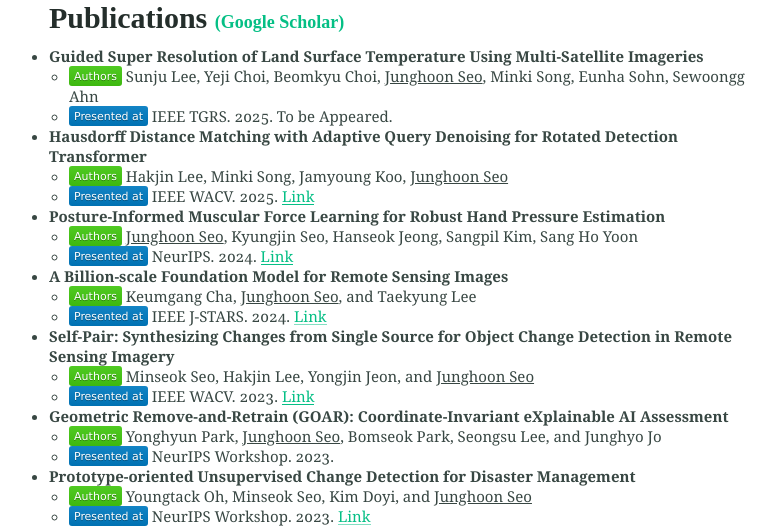
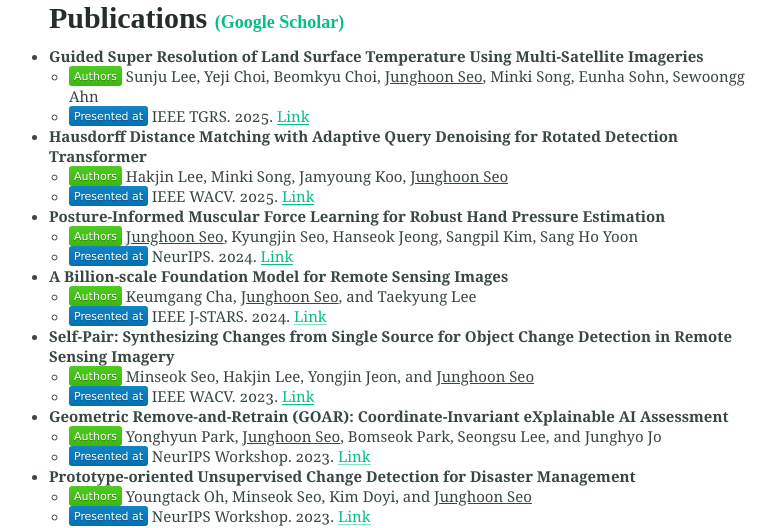
Before and after one commit to mikigom/mikigom.github.io, a Jekyll site: the page built from index.md, in a window 1280 px wide and 900 px high, scrolled down 780 px. Shown: the part 154-682 px from the top of the window, without its empty margins (234-1010 px from the left). Built offline with Jekyll 4.4.1, drawn with Linux system fonts in a browser that asks for light colours.

Commit message:
Update index.md

```diff
--- a/index.md
+++ b/index.md
@@ -28,7 +28,7 @@ Hi, I am the principal researcher of AI Robot Team at [PIT IN Corp.](https://pit
 ### Publications <span style="font-size:0.6em;">[(Google Scholar)](https://scholar.google.com/citations?user=9KBQk-YAAAAJ&hl=en)</span>
 * **Guided Super Resolution of Land Surface Temperature Using Multi-Satellite Imageries**
   - <img height="10" src="/assets/-Authors-brightgreen.svg"> Sunju Lee, Yeji Choi, Beomkyu Choi, <U>Junghoon Seo</U>, Minki Song, Eunha Sohn, Sewoongg Ahn
-  - <img height="10" src="/assets/-Presented%20at-blue.svg"> IEEE TGRS. 2025. To be Appeared.
+  - <img height="10" src="/assets/-Presented%20at-blue.svg"> IEEE TGRS. 2025. [Link](https://ieeexplore.ieee.org/document/11011314)
 * **Hausdorff Distance Matching with Adaptive Query Denoising for Rotated Detection Transformer**
   - <img height="10" src="/assets/-Authors-brightgreen.svg"> Hakjin Lee, Minki Song, Jamyoung Koo, <U>Junghoon Seo</U>
   - <img height="10" src="/assets/-Presented%20at-blue.svg"> IEEE WACV. 2025. [Link](https://arxiv.org/abs/2305.07598)
@@ -43,7 +43,7 @@ Hi, I am the principal researcher of AI Robot Team at [PIT IN Corp.](https://pit
   - <img height="10" src="/assets/-Presented%20at-blue.svg"> IEEE WACV. 2023. [Link](https://openaccess.thecvf.com/content/WACV2023/html/Seo_Self-Pair_Synthesizing_Changes_From_Single_Source_for_Object_Change_Detection_WACV_2023_paper.html)
 * **Geometric Remove-and-Retrain (GOAR): Coordinate-Invariant eXplainable AI Assessment**
   - <img height="10" src="/assets/-Authors-brightgreen.svg"> Yonghyun Park, <U>Junghoon Seo</U>, Bomseok Park, Seongsu Lee, and Junghyo Jo
-  - <img height="10" src="/assets/-Presented%20at-blue.svg"> NeurIPS Workshop. 2023.
+  - <img height="10" src="/assets/-Presented%20at-blue.svg"> NeurIPS Workshop. 2023. [Link](https://openreview.net/forum?id=gh69Bu7k48)
 * **Prototype-oriented Unsupervised Change Detection for Disaster Management**
   - <img height="10" src="/assets/-Authors-brightgreen.svg"> Youngtack Oh, Minseok Seo, Kim Doyi, and <U>Junghoon Seo</U>
   - <img height="10" src="/assets/-Presented%20at-blue.svg"> NeurIPS Workshop. 2023. [Link](https://arxiv.org/abs/2310.09759)
```
